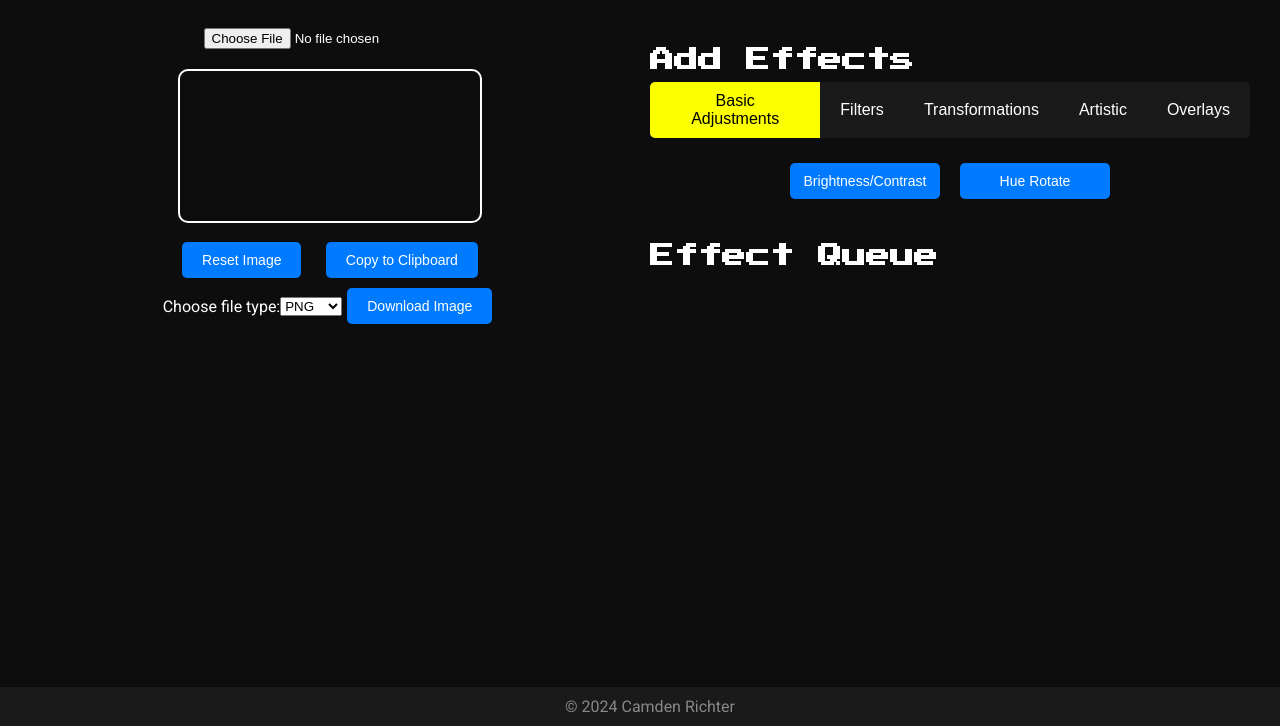
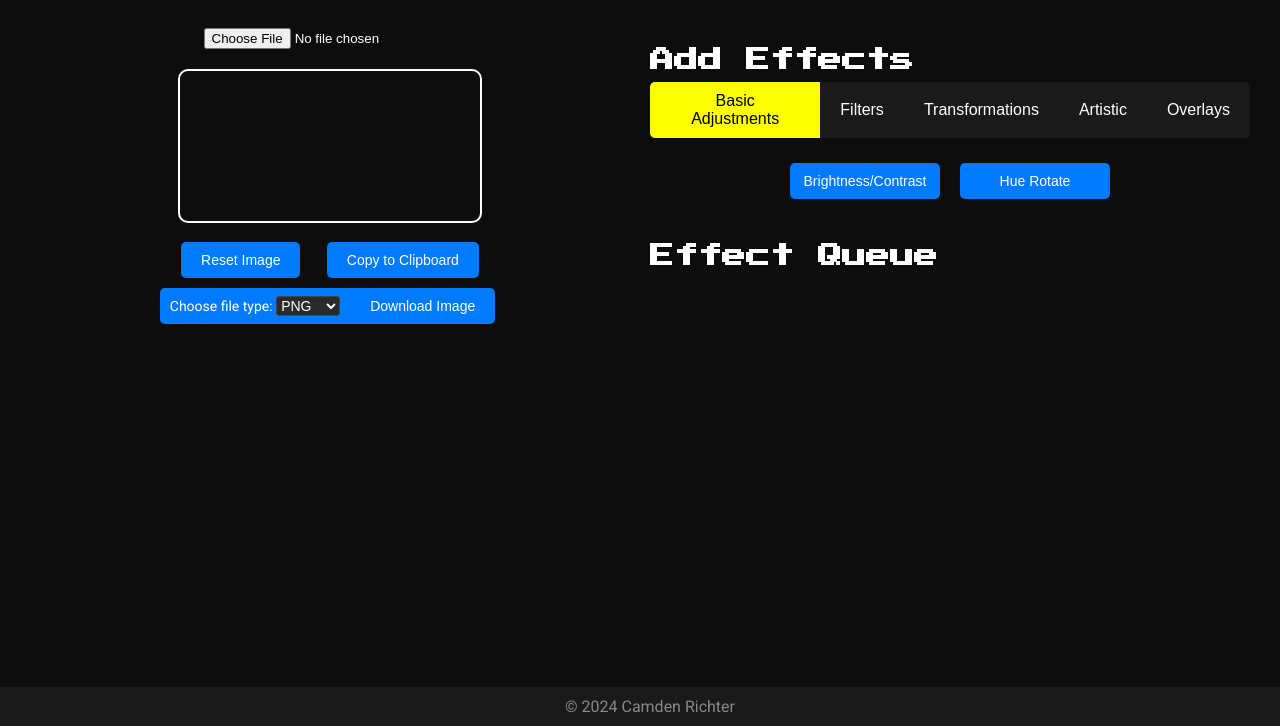
Before and after one commit to rich0896/picsmasher, a website built with webpack: page src/index.html in a window 1280 px wide. Shown: the part 74-800 px from the top of the page. Built offline with nearby package versions, Linux system fonts and the light colour scheme.

Commit message:
Updates file type selection UI

```diff
--- a/src/index.html
+++ b/src/index.html
@@ -60,6 +60,7 @@
                             </button>
                         </div>
                         <div class="download-container">
+                            <div class="ft-select">
                                 <label for="fileType">Choose file type:</label>
                                 <select id="fileType">
                                     <option value="image/png">PNG</option>
@@ -67,7 +68,7 @@
                                     <option value="image/webp">WEBP</option>
                                     <option value="image/bmp">BMP</option>
                                 </select>
-
+                            </div>
                             <button
                                 id="downloadButton"
                                 aria-label="Download the image"
--- a/src/styles.css
+++ b/src/styles.css
@@ -287,6 +287,34 @@ input:focus {
     justify-content: space-evenly;
 }
 
+.ft-select {
+    padding: 8px 10px;
+    background-color: #007bff;
+    color: #fff;
+    border: none;
+    border-radius: 5px;
+    font-size: 14px;
+    cursor: pointer;
+    border-radius: 5px 0 0 5px;
+    transition: background-color 0.3s ease;
+}
+
+#fileType {
+    /* width: 90%; */
+    /* margin-top: 5px; */
+    /* padding: 5px; */
+    font-size: 14px;
+    background-color: #2a2a2a;
+    color: #fff;
+    border: 1px solid #444;
+    border-radius: 3px;
+}
+
+#downloadButton {
+    margin-left: 0;
+    border-radius: 0 5px 5px 0;
+}
+
 footer {
     background-color: #1a1a1a;
     color: #888;
```
Lines whose indentation alone changed are shown as unchanged.
